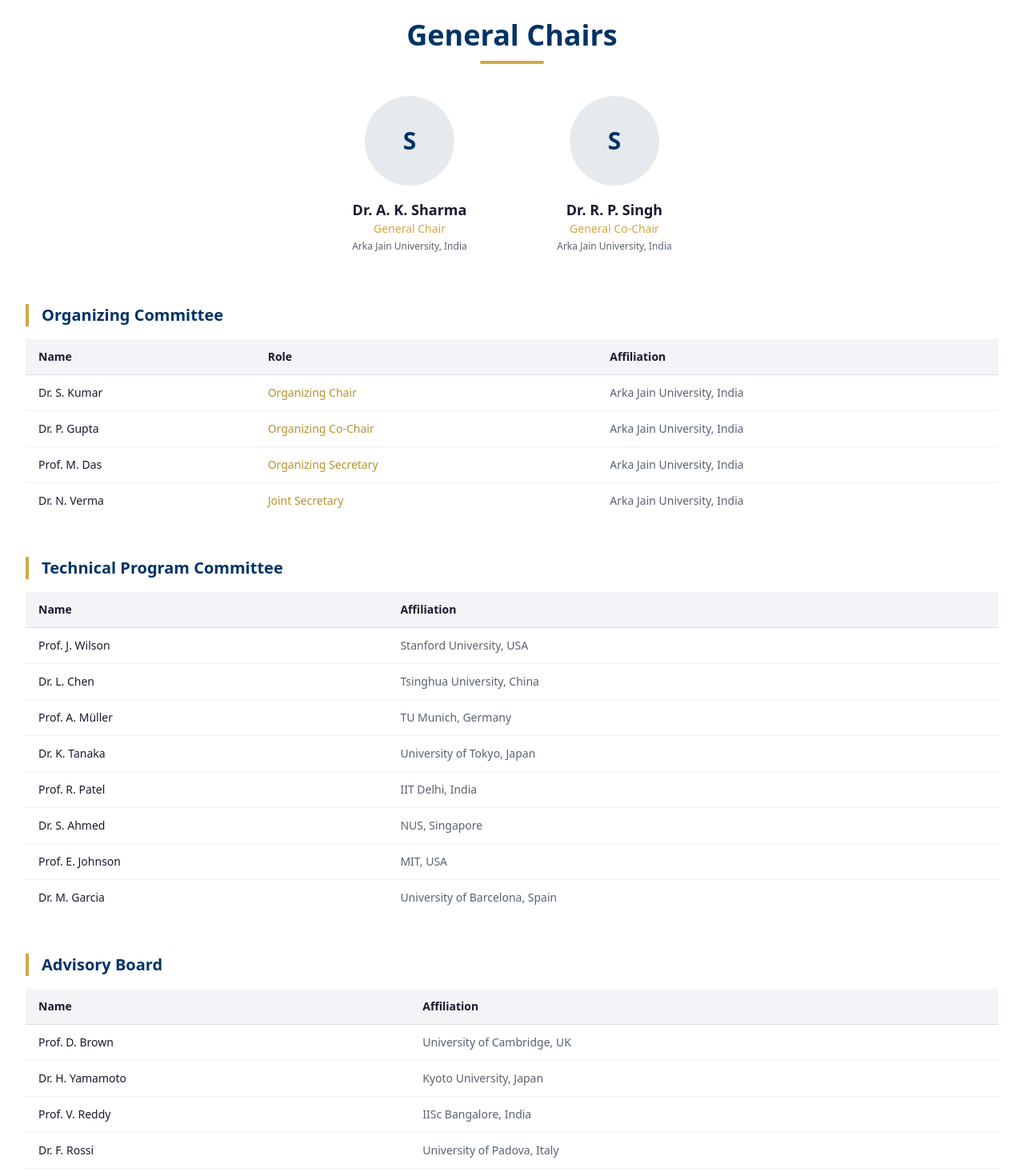
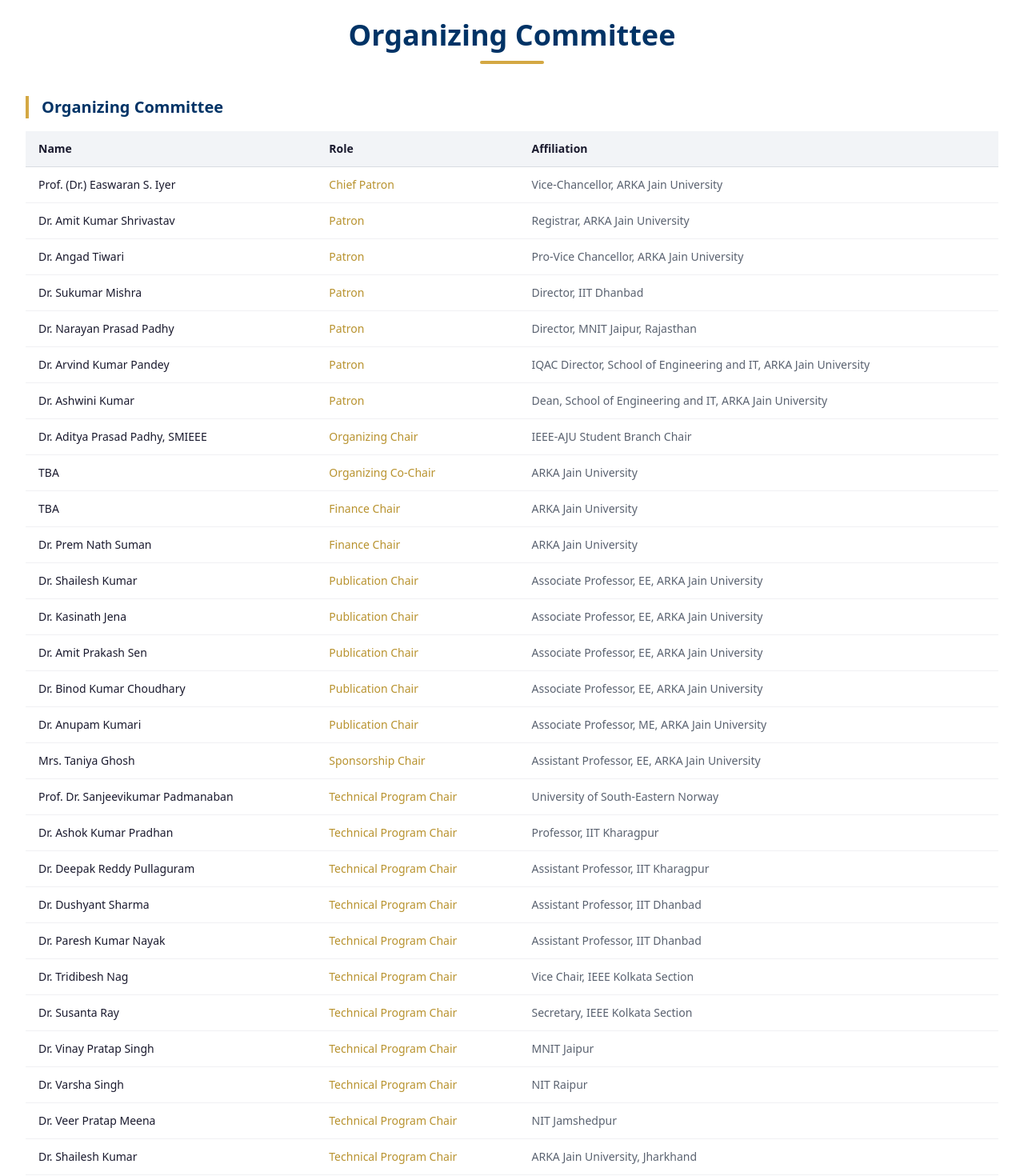
Before and after one commit to Sharan986/ieee-aju, a Next.js app: page /committee in a window 1280 px wide. Shown: the part 320-1790 px from the top of the page at 80% size. Built offline with nearby package versions, Linux system fonts and the light colour scheme.

Commit message:
Update Organising commitee

```diff
--- a/app/committee/page.tsx
+++ b/app/committee/page.tsx
@@ -3,7 +3,7 @@
 
 export const metadata: Metadata = {
   title: "Committee | JHICON-2027",
-  description: "Organizing committee, advisory board, and technical program committee for JHICON-2027.",
+  description: "Organizing committee details for JHICON-2027 at ARKA Jain University.",
 };
 
 interface CommitteeMember {
@@ -12,36 +12,174 @@
   role?: string;
 }
 
-const generalChairs: CommitteeMember[] = [
-  { name: "Dr. A. K. Sharma", affiliation: "Arka Jain University, India", role: "General Chair" },
-  { name: "Dr. R. P. Singh", affiliation: "Arka Jain University, India", role: "General Co-Chair" },
-];
-
 const organizingCommittee: CommitteeMember[] = [
-  { name: "Dr. S. Kumar", affiliation: "Arka Jain University, India", role: "Organizing Chair" },
-  { name: "Dr. P. Gupta", affiliation: "Arka Jain University, India", role: "Organizing Co-Chair" },
-  { name: "Prof. M. Das", affiliation: "Arka Jain University, India", role: "Organizing Secretary" },
-  { name: "Dr. N. Verma", affiliation: "Arka Jain University, India", role: "Joint Secretary" },
-];
-
-const technicalCommittee: CommitteeMember[] = [
-  { name: "Prof. J. Wilson", affiliation: "Stanford University, USA" },
-  { name: "Dr. L. Chen", affiliation: "Tsinghua University, China" },
-  { name: "Prof. A. Müller", affiliation: "TU Munich, Germany" },
-  { name: "Dr. K. Tanaka", affiliation: "University of Tokyo, Japan" },
-  { name: "Prof. R. Patel", affiliation: "IIT Delhi, India" },
-  { name: "Dr. S. Ahmed", affiliation: "NUS, Singapore" },
-  { name: "Prof. E. Johnson", affiliation: "MIT, USA" },
-  { name: "Dr. M. Garcia", affiliation: "University of Barcelona, Spain" },
-];
-
-const advisoryBoard: CommitteeMember[] = [
-  { name: "Prof. D. Brown", affiliation: "University of Cambridge, UK" },
-  { name: "Dr. H. Yamamoto", affiliation: "Kyoto University, Japan" },
-  { name: "Prof. V. Reddy", affiliation: "IISc Bangalore, India" },
-  { name: "Dr. F. Rossi", affiliation: "University of Padova, Italy" },
-  { name: "Prof. C. Wang", affiliation: "Peking University, China" },
-  { name: "Dr. A. Okafor", affiliation: "University of Lagos, Nigeria" },
+  {
+    name: "Prof. (Dr.) Easwaran S. Iyer",
+    role: "Chief Patron",
+    affiliation: "Vice-Chancellor, ARKA Jain University",
+  },
+  {
+    name: "Dr. Amit Kumar Shrivastav",
+    role: "Patron",
+    affiliation: "Registrar, ARKA Jain University",
+  },
+  {
+    name: "Dr. Angad Tiwari",
+    role: "Patron",
+    affiliation: "Pro-Vice Chancellor, ARKA Jain University",
+  },
+  {
+    name: "Dr. Sukumar Mishra",
+    role: "Patron",
+    affiliation: "Director, IIT Dhanbad",
+  },
+  {
+    name: "Dr. Narayan Prasad Padhy",
+    role: "Patron",
+    affiliation: "Director, MNIT Jaipur, Rajasthan",
+  },
+  {
+    name: "Dr. Arvind Kumar Pandey",
+    role: "Patron",
+    affiliation: "IQAC Director, School of Engineering and IT, ARKA Jain University",
+  },
+  {
+    name: "Dr. Ashwini Kumar",
+    role: "Patron",
+    affiliation: "Dean, School of Engineering and IT, ARKA Jain University",
+  },
+  {
+    name: "Dr. Aditya Prasad Padhy, SMIEEE",
+    role: "Organizing Chair",
+    affiliation: "IEEE-AJU Student Branch Chair",
+  },
+  { name: "TBA", role: "Organizing Co-Chair", affiliation: "ARKA Jain University" },
+  { name: "TBA", role: "Finance Chair", affiliation: "ARKA Jain University" },
+  {
+    name: "Dr. Prem Nath Suman",
+    role: "Finance Chair",
+    affiliation: "ARKA Jain University",
+  },
+  {
+    name: "Dr. Shailesh Kumar",
+    role: "Publication Chair",
+    affiliation: "Associate Professor, EE, ARKA Jain University",
+  },
+  {
+    name: "Dr. Kasinath Jena",
+    role: "Publication Chair",
+    affiliation: "Associate Professor, EE, ARKA Jain University",
+  },
+  {
+    name: "Dr. Amit Prakash Sen",
+    role: "Publication Chair",
+    affiliation: "Associate Professor, EE, ARKA Jain University",
+  },
+  {
+    name: "Dr. Binod Kumar Choudhary",
+    role: "Publication Chair",
+    affiliation: "Associate Professor, EE, ARKA Jain University",
+  },
+  {
+    name: "Dr. Anupam Kumari",
+    role: "Publication Chair",
+    affiliation: "Associate Professor, ME, ARKA Jain University",
+  },
+  {
+    name: "Mrs. Taniya Ghosh",
+    role: "Sponsorship Chair",
+    affiliation: "Assistant Professor, EE, ARKA Jain University",
+  },
+  {
+    name: "Prof. Dr. Sanjeevikumar Padmanaban",
+    role: "Technical Program Chair",
+    affiliation: "University of South-Eastern Norway",
+  },
+  {
+    name: "Dr. Ashok Kumar Pradhan",
+    role: "Technical Program Chair",
+    affiliation: "Professor, IIT Kharagpur",
+  },
+  {
+    name: "Dr. Deepak Reddy Pullaguram",
+    role: "Technical Program Chair",
+    affiliation: "Assistant Professor, IIT Kharagpur",
+  },
+  {
+    name: "Dr. Dushyant Sharma",
+    role: "Technical Program Chair",
+    affiliation: "Assistant Professor, IIT Dhanbad",
+  },
+  {
+    name: "Dr. Paresh Kumar Nayak",
+    role: "Technical Program Chair",
+    affiliation: "Assistant Professor, IIT Dhanbad",
+  },
+  {
+    name: "Dr. Tridibesh Nag",
+    role: "Technical Program Chair",
+    affiliation: "Vice Chair, IEEE Kolkata Section",
+  },
+  {
+    name: "Dr. Susanta Ray",
+    role: "Technical Program Chair",
+    affiliation: "Secretary, IEEE Kolkata Section",
+  },
+  {
+    name: "Dr. Vinay Pratap Singh",
+    role: "Technical Program Chair",
+    affiliation: "MNIT Jaipur",
+  },
+  {
+    name: "Dr. Varsha Singh",
+    role: "Technical Program Chair",
+    affiliation: "NIT Raipur",
+  },
+  {
+    name: "Dr. Veer Pratap Meena",
+    role: "Technical Program Chair",
+    affiliation: "NIT Jamshedpur",
+  },
+  {
+    name: "Dr. Shailesh Kumar",
+    role: "Technical Program Chair",
+    affiliation: "ARKA Jain University, Jharkhand",
+  },
+  {
+    name: "Dr. Kasinath Jena",
+    role: "Technical Program Chair",
+    affiliation: "ARKA Jain University, Jharkhand",
+  },
+  {
+    name: "Dr. Md Irfan Ahmed",
+    role: "Technical Program Chair",
+    affiliation: "Assistant Professor, EE, ARKA Jain University",
+  },
+  {
+    name: "Dr. Amit Prakash Sen",
+    role: "Technical Program Chair",
+    affiliation: "Associate Professor, EE, ARKA Jain University",
+  },
+  {
+    name: "Dr. Binod Kumar Choudhary",
+    role: "Technical Program Chair",
+    affiliation: "Associate Professor, EE, ARKA Jain University",
+  },
+  {
+    name: "Dr. Nidhi Dua",
+    role: "Technical Program Chair",
+    affiliation: "Assistant Professor, CSE, ARKA Jain University",
+  },
+  {
+    name: "Mrs. Sarita Srivastav",
+    role: "Hospitality Chair",
+    affiliation: "Assistant Professor, EE, ARKA Jain University",
+  },
+  {
+    name: "Mr. Manjur Ansari",
+    role: "Hospitality Chair",
+    affiliation: "Assistant Professor, EE, ARKA Jain University",
+  },
 ];
 
 function CommitteeTable({ title, members, showRole = false }: { title: string; members: CommitteeMember[]; showRole?: boolean }) {
@@ -58,8 +196,8 @@
             </tr>
           </thead>
           <tbody className="divide-y divide-gray-100">
-            {members.map((m) => (
-              <tr key={m.name} className="hover:bg-gray-50 transition-colors">
+            {members.map((m, index) => (
+              <tr key={`${m.name}-${m.role ?? "member"}-${index}`} className="hover:bg-gray-50 transition-colors">
                 <td className="px-4 py-3 font-medium text-foreground">{m.name}</td>
                 {showRole && <td className="px-4 py-3 text-accent-dark font-medium">{m.role}</td>}
                 <td className="px-4 py-3 text-gray-600">{m.affiliation}</td>
@@ -84,26 +222,8 @@
 
       <section className="py-16">
         <div className="mx-auto max-w-7xl px-4 sm:px-6 lg:px-8">
-          {/* General Chairs — featured */}
-          <SectionHeading title="General Chairs" />
-          <div className="flex flex-wrap justify-center gap-8 mb-16">
-            {generalChairs.map((chair) => (
-              <div key={chair.name} className="text-center w-56">
-                <div className="w-28 h-28 mx-auto rounded-full bg-primary/10 flex items-center justify-center mb-4">
-                  <span className="text-primary font-bold text-3xl">
-                    {chair.name.split(" ").pop()?.[0]}
-                  </span>
-                </div>
-                <h3 className="font-bold text-foreground text-lg">{chair.name}</h3>
-                <p className="text-sm text-accent font-medium">{chair.role}</p>
-                <p className="text-xs text-gray-600 mt-1">{chair.affiliation}</p>
-              </div>
-            ))}
-          </div>
-
+          <SectionHeading title="Organizing Committee" />
           <CommitteeTable title="Organizing Committee" members={organizingCommittee} showRole />
-          <CommitteeTable title="Technical Program Committee" members={technicalCommittee} />
-          <CommitteeTable title="Advisory Board" members={advisoryBoard} />
         </div>
       </section>
     </>
--- a/app/components/WelcomeMessage.tsx
+++ b/app/components/WelcomeMessage.tsx
@@ -4,21 +4,21 @@
   return (
     <section className="py-16">
       <div className="mx-auto max-w-7xl px-4 sm:px-6 lg:px-8">
-        <SectionHeading title="Welcome Message from the General Chair" />
+        <SectionHeading title="Welcome Message from the Organizing Leadership" />
 
         <div className="max-w-4xl mx-auto">
           {/* Chairs */}
           <div className="flex flex-wrap justify-center gap-8 mb-10">
             {[
               {
-                name: "Dr. A. K. Sharma",
-                title: "General Chair, JHICON-2027",
-                affiliation: "Arka Jain University, India",
+                name: "Prof. (Dr.) Easwaran S. Iyer",
+                title: "Chief Patron, JHICON-2027",
+                affiliation: "Vice-Chancellor, ARKA Jain University",
               },
               {
-                name: "Dr. R. P. Singh",
-                title: "General Co-Chair, JHICON-2027",
-                affiliation: "Arka Jain University, India",
+                name: "Dr. Aditya Prasad Padhy, SMIEEE",
+                title: "Organizing Chair, JHICON-2027",
+                affiliation: "IEEE-AJU Student Branch Chair",
               },
             ].map((chair) => (
               <div key={chair.name} className="text-center">
```
